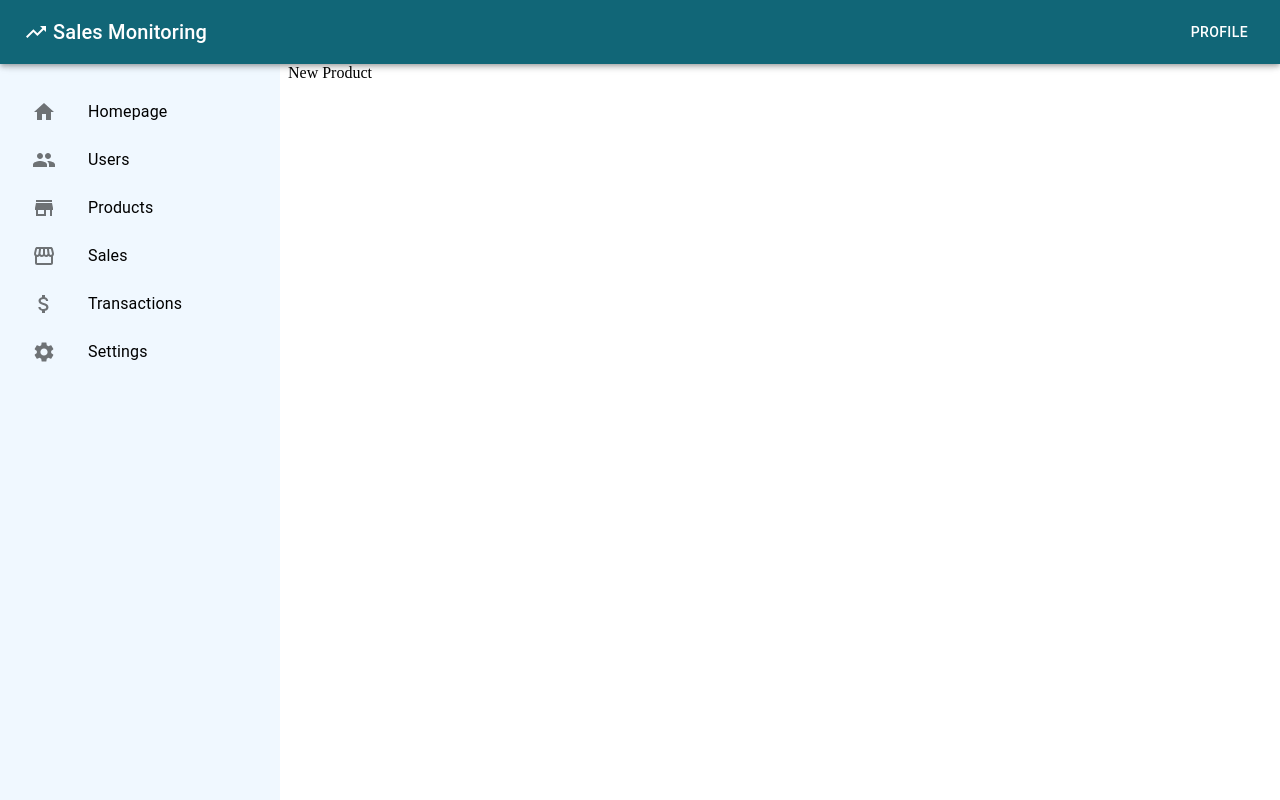
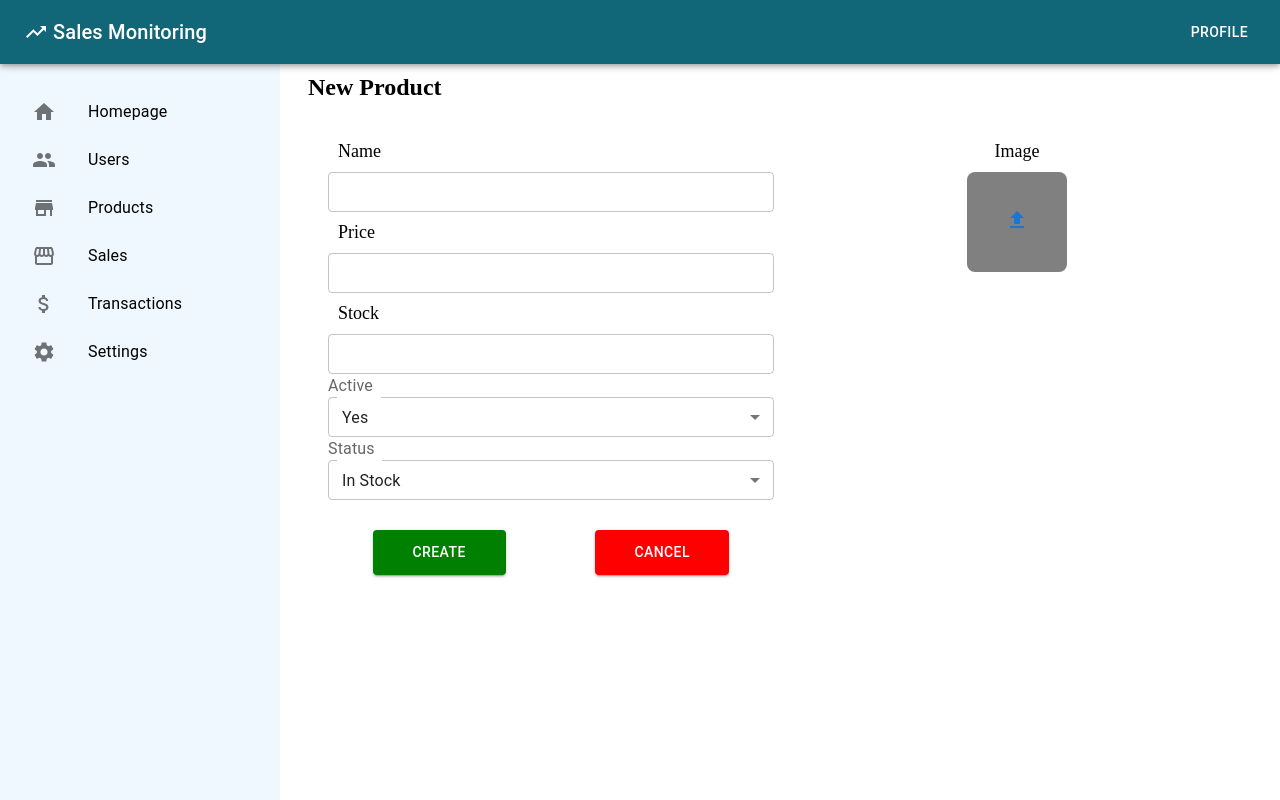
Before and after one commit to AltanSozuer/ReactSalesDashboard, a React (Create React App) app in the folder sales-dashboard/: page /newProduct in a window 1280 px wide. Shown: the top 800 px of the page. Built offline with nearby package versions, Linux system fonts and the light colour scheme.

Commit message:
NewProduct page and its styled components are created

```diff
--- /dev/null
+++ b/sales-dashboard/src/components/organisms/ProductCreateForm.jsx
@@ -0,0 +1,80 @@
+import AtomButton from "../atoms/AtomButton";
+import FormTextFieldWithLabel from "../molecules/FormTextFieldWithLabel";
+import FormSelectWithLabel from "../molecules/FormSelectWithLabel";
+import AtomIconButton from "../atoms/AtomIconButton";
+import { FileUpload } from "@mui/icons-material";
+
+export default function ProductCreateForm(){
+    return (
+        <>
+            <div className="newproduct-form-input-container">
+                <FormTextFieldWithLabel
+                    className="newproduct-form-element-container"
+                    labelFor="name"
+                    labelText="Name"
+                    classNameForLabel="newproduct-form-label"
+                    id="name"
+                    name="name"
+                    size="small"
+                    classNameForInput="newproduct-form-input-element" />
+                <FormTextFieldWithLabel
+                    className="newproduct-form-element-container"
+                    labelFor="price"
+                    labelText="Price"
+                    classNameForLabel="newproduct-form-label"
+                    id="price"
+                    name="price"
+                    size="small"
+                    classNameForInput="newproduct-form-input-element" />
+                <FormTextFieldWithLabel
+                    className="newproduct-form-element-container"
+                    labelFor="stock"
+                    labelText="Stock"
+                    classNameForLabel="newproduct-form-label"
+                    id="stock"
+                    name="stock"
+                    size="small"
+                    classNameForInput="newproduct-form-input-element" />
+                <FormSelectWithLabel
+                    className="newproduct-form-element-container"
+                    labelText="Active"
+                    classNameForLabel="newproduct-form-label"
+                    id="isActive"
+                    size="small"
+                    value="Yes"
+                    options={["Yes", "No"]} />
+                <FormSelectWithLabel
+                    className="newproduct-form-element-container"
+                    labelText="Status"
+                    classNameForLabel="newproduct-form-label"
+                    id="status"
+                    size="small"
+                    value="In Stock"
+                    options={["In Stock", "Out of Stock"]} />
+
+                <div className="newproduct-form-button">
+                    <AtomButton
+                        text="Create"
+                        sx={{ padding: "10px 50px" , bgcolor: "green", mx: "10%"}}/>
+                    <AtomButton
+                        text="Cancel"
+                        sx={{ padding: "10px 50px" , bgcolor: "red" , mx: "10%"}}/>
+                </div>
+            </div>
+            <div className="newproduct-form-upload-container">
+                <span className="newproduct-form-label" >Image</span>
+                <AtomIconButton
+                    text=""
+                    size="small"
+                    sx={{ bgcolor: "gray" , width: 100, height: 100, borderRadius: 2 }}
+                    component="label"
+                    children={
+                        <div>
+                            <FileUpload />
+                            <input hidden accept="image/*" type="file" />
+                        </div>
+                    } />
+            </div>
+        </>
+    )
+}
--- a/sales-dashboard/src/pages/NewProduct.jsx
+++ b/sales-dashboard/src/pages/NewProduct.jsx
@@ -1,7 +1,13 @@
+import "../styles/css/newProduct.css"
+import ProductCreateForm from "../components/organisms/ProductCreateForm";
+
 export default function NewProduct(){
     return (
-        <div>
-            New Product
+        <div className="newproduct-outer-container">
+            <span className="newproduct-header">New Product</span>
+            <div className="newproduct-inner-container">
+                <ProductCreateForm />
+            </div>
         </div>
     )
 }
--- /dev/null
+++ b/sales-dashboard/src/styles/css/newProduct.css
@@ -0,0 +1,45 @@
+.newproduct-outer-container {
+    margin: 10px;
+}
+
+.newproduct-header {
+    margin: 10px;
+    font-size: x-large;
+    font-weight: 600;
+}
+
+.newproduct-inner-container {
+    margin: 20px;
+    display: flex;
+    justify-content: space-between;
+}
+
+.newproduct-form-input-container, .newproduct-form-upload-container {
+    flex: 1;
+    margin: 10px;
+}
+
+.newproduct-form-element-container {
+    display: flex;
+    flex-direction: column;
+    justify-content: space-between;
+}
+
+.newproduct-form-label {
+    padding: 10px;
+    color: black;
+    font-size: large;
+}
+
+.newproduct-form-button {
+    margin-top: 30px;
+    display: flex;
+    justify-content: center;
+    align-items: center;
+}
+
+.newproduct-form-upload-container {
+    display: flex;
+    flex-direction: column;
+    align-items: center;
+}
```
